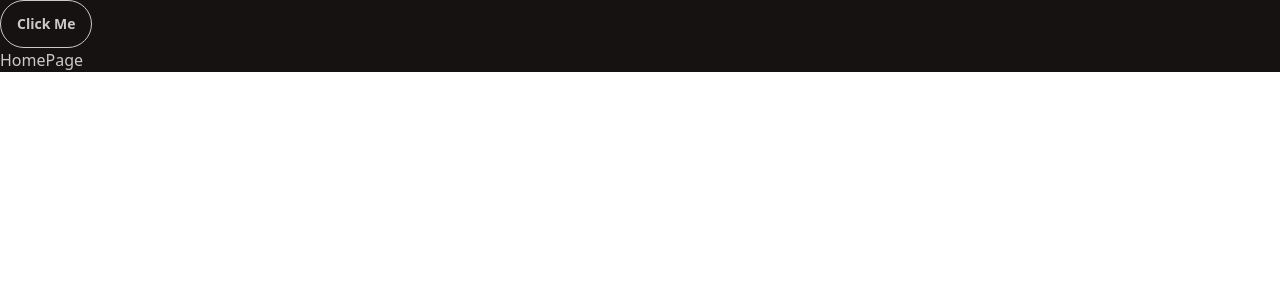
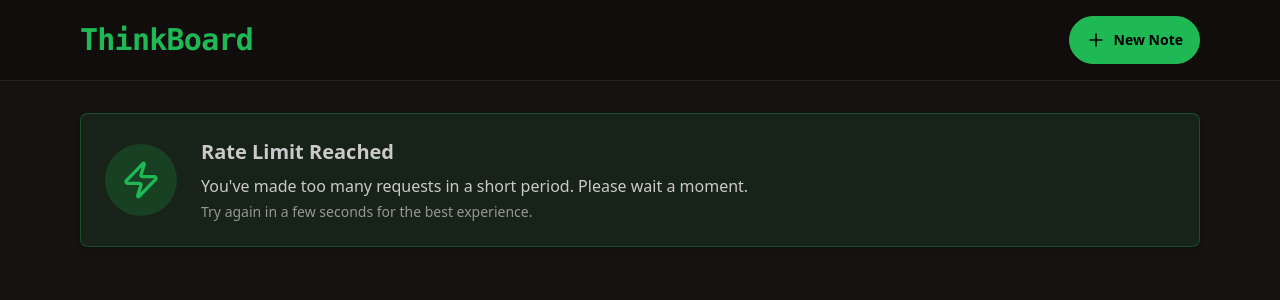
Before and after one commit to ameeronline/thinkboard-client, a React (Vite) app: page / in a window 1280 px wide. Shown: the top 300 px of the page. Built offline with nearby package versions, Linux system fonts and the light colour scheme; no server answers.

Commit message:
homepage setup and notecard

```diff
--- a/package.json
+++ b/package.json
@@ -11,6 +11,8 @@
   },
   "dependencies": {
     "@tailwindcss/vite": "^4.1.11",
+    "axios": "^1.10.0",
+    "lucide-react": "^0.525.0",
     "react": "^19.1.0",
     "react-dom": "^19.1.0",
     "react-hot-toast": "^2.5.2",
--- a/src/App.jsx
+++ b/src/App.jsx
@@ -9,7 +9,6 @@ import "./index.css";
 const App = () => {
   return (
     <div data-theme="forest">
-      <button className="btn btn-outline">Click Me</button>
       <Routes>
         <Route path="/" element={<HomePage />}></Route>
         <Route path="/create" element={<CreatePage />}></Route>
--- /dev/null
+++ b/src/components/Navbar.jsx
@@ -0,0 +1,25 @@
+import { PlusIcon } from "lucide-react";
+import React from "react";
+import { Link } from "react-router";
+
+const Navbar = () => {
+  return (
+    <header className="bg-base-300 border-b border-base-content/10">
+      <div className="mx-auto max-w-6xl p-4">
+        <div className="flex items-center justify-between">
+          <h1 className="text-3xl font-bold text-primary font-mono tracking-tight">
+            ThinkBoard
+          </h1>
+          <div className="flex items-center gap-4">
+            <Link to={"/create"} className="btn btn-primary">
+              <PlusIcon className="size-5"/>
+              <span>New Note</span>
+            </Link>
+          </div>
+        </div>
+      </div>
+    </header>
+  );
+};
+
+export default Navbar;
--- /dev/null
+++ b/src/components/NoteCard.jsx
@@ -0,0 +1,9 @@
+import React from 'react'
+
+const NoteCard = () => {
+  return (
+    <div>NoteCard</div>
+  )
+}
+
+export default NoteCard
--- /dev/null
+++ b/src/components/RateLimitedUI.jsx
@@ -0,0 +1,28 @@
+import React from "react";
+import { ZapIcon } from "lucide-react";
+
+const RateLimitedUI = () => {
+  return (
+    <div className="max-w-6xl mx-auto px-4 py-8">
+      <div className="bg-primary/10 border border-primary/30 rounded-lg shadow-md">
+        <div className="flex flex-col md:flex-row items-center p-6">
+          <div className="flex-shrink-0 bg-primary/20 p-4 rounded-full mb-4 md:mb-0 md:mr-6">
+            <ZapIcon className="size-10 text-primary" />
+          </div>
+          <div className="flex-1 text-center md:text-left">
+            <h3 className="text-xl font-bold mb-2">Rate Limit Reached</h3>
+            <p className="text-base-content mb-1">
+              You've made too many requests in a short period. Please wait a
+              moment.
+            </p>
+            <p className="text-sm text-base-content/70">
+              Try again in a few seconds for the best experience.
+            </p>
+          </div>
+        </div>
+      </div>
+    </div>
+  );
+};
+
+export default RateLimitedUI;
--- a/src/pages/HomePage.jsx
+++ b/src/pages/HomePage.jsx
@@ -1,9 +1,56 @@
-import React from 'react'
+import React, { useEffect, useState } from "react";
+import Navbar from "../components/Navbar";
+import RateLimitedUI from "../components/RateLimitedUI";
+import axios from "axios";
+import toast from "react-hot-toast";
+import NoteCard from "../components/NoteCard";
+
+const baseURL = import.meta.env.VITE_API || "http://localhost:5000";
 
 const HomePage = () => {
+  const [isRateLimited, setIsRateLimited] = useState(true);
+  const [notes, setNotes] = useState([]);
+  const [loading, setLoading] = useState(false);
+
+  useEffect(() => {
+    const fetchNotes = async () => {
+      setLoading(true);
+      try {
+        const res = await axios.get(`${baseURL}/api/notes`);
+        setNotes(res.data);
+        setIsRateLimited(false);
+        console.log(res.data);
+        setLoading(false);
+      } catch (error) {
+        console.log("Error fetching notes:", error);
+        (error.response.status === 429) ? toast.error("Failed to load notes") : T;
+
+      } finally {
+        setLoading(false);
+      }
+    }
+
+    fetchNotes();
+  },[]);
+
   return (
-    <div>HomePage</div>
-  )
-}
+    <div className="min-h-screen">
+      <Navbar />
+      {isRateLimited && <RateLimitedUI />}
 
-export default HomePage
+      <div className="max-w-7xl mx-auto p-4 mt-6">
+        {loading && <div className="text-center text-primary py-10">Loading...</div>}
+        {notes.length > 0 && !isRateLimited && (
+          <div className="grid grid-cols-1 md:grid-cols-2 lg:grid-cols-3 gap-6">
+            {notes.map((note) => (
+              <NoteCard key={note._id} note={note} />
+            ))}
+          </div>
+        )}
+
+      </div>
+    </div>
+  );
+};
+
+export default HomePage;
```
Also changed, not shown: 2 other files (tests, documents, lock files or other folders).
